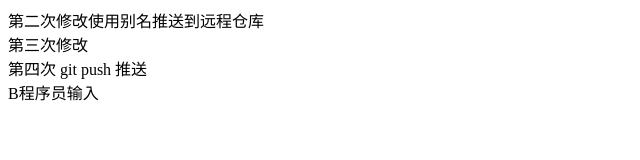
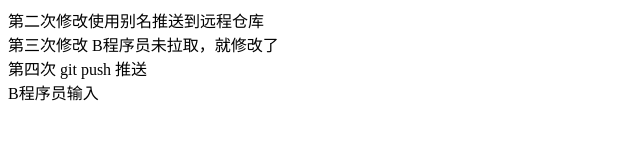
Before and after one commit to world-run/gitdemo, a plain HTML site: page index.html in a window 1280 px wide. Shown: the whole page, without its empty margins (0-640 px from the left). Drawn offline with Linux system fonts and the light colour scheme.

Commit message:
B程序员未拉取

```diff
--- a/index.html
+++ b/index.html
@@ -10,7 +10,7 @@
 		</div>
 
 		<div>
-			第三次修改
+			第三次修改 B程序员未拉取，就修改了
 		</div>
 
 		<div>
```
